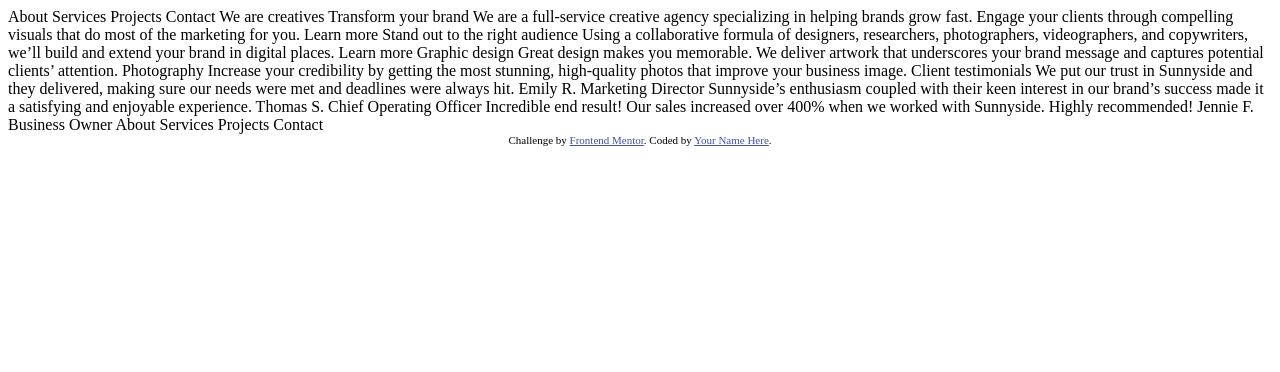
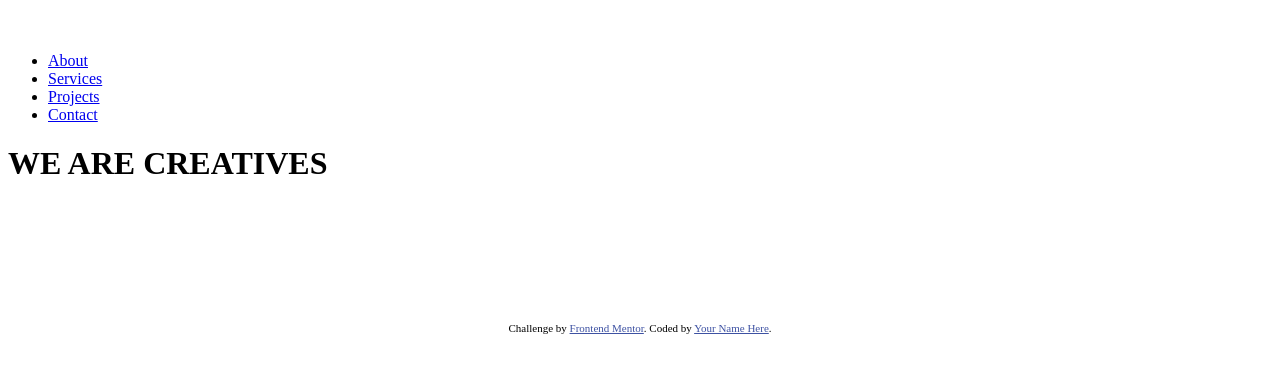
Before and after one commit to EdisanderNeri/Desafio-aaa, a plain HTML site: page index.html in a window 1280 px wide. Drawn offline with Linux system fonts and the light colour scheme.

Commit message:
Edisander me magoou

```diff
--- a/index.html
+++ b/index.html
@@ -1,68 +1,71 @@
 <!DOCTYPE html>
 <html lang="en">
+
 <head>
   <meta charset="UTF-8">
-  <meta name="viewport" content="width=device-width, initial-scale=1.0"> <!-- displays site properly based on user's device -->
+  <meta name="viewport" content="width=device-width, initial-scale=1.0">
 
   <link rel="icon" type="image/png" sizes="32x32" href="./images/favicon-32x32.png">
 
   <title>Frontend Mentor | Sunnyside agency landing page</title>
 
-  <!-- Feel free to remove these styles or customise in your own stylesheet 👍 -->
+
   <style>
-    .attribution { font-size: 0.6875rem; text-align: center; }
-    .attribution a { color: hsl(228, 45%, 44%); }
+    .attribution {
+      font-size: 0.6875rem;
+      text-align: center;
+    }
+
+    .attribution a {
+      color: hsl(228, 45%, 44%);
+    }
   </style>
 </head>
+
 <body>
-  About
-  Services
-  Projects
-  Contact
 
-  We are creatives
 
-  Transform your brand
+  <header>
+    <nav class="navbar">
 
-  We are a full-service creative agency specializing in helping brands grow fast.
-  Engage your clients through compelling visuals that do most of the marketing for you.
+      <img src="./images/logo.svg" alt="Sunnyside" class="logo">
 
-  Learn more
+      <ul class="menu">
+        <li><a href="#about">About</a></li>
+        <li><a href="#services">Services</a></li>
+        <li><a href="#projects">Projects</a></li>
+        <li><a href="#contact" class="contact">Contact</a></li>
+      </ul>
 
-  Stand out to the right audience
+    </nav>
 
-  Using a collaborative formula of designers, researchers, photographers, videographers, and copywriters, we’ll build and extend your brand in digital places.
+    <div class="banner">
+      <h1>WE ARE CREATIVES</h1>
 
-  Learn more
+      <img src="./images/icon-arrow-down.svg" alt="Seta para baixo">
+    </div>
+  </header>
 
-  Graphic design
-  Great design makes you memorable. We deliver artwork that underscores your brand message and captures potential clients’ attention.
 
-  Photography
-  Increase your credibility by getting the most stunning, high-quality photos that improve your business image.
 
-  Client testimonials
+<main>
 
-  We put our trust in Sunnyside and they delivered, making sure our needs were met and deadlines were always hit.
-  Emily R.
-  Marketing Director
+</main>
 
-  Sunnyside’s enthusiasm coupled with their keen interest in our brand’s success made it a satisfying and enjoyable experience.
-  Thomas S.
-  Chief Operating Officer
 
-  Incredible end result! Our sales increased over 400% when we worked with Sunnyside. Highly recommended!
-  Jennie F.
-  Business Owner
 
-  About
-  Services
-  Projects
-  Contact
+
+
+
+
+
+
+
 
   <footer class="attribution">
     Challenge by <a href="https://www.frontendmentor.io?ref=challenge">Frontend Mentor</a>.
     Coded by <a href="#">Your Name Here</a>.
   </footer>
 </body>
+
 </html>
```
